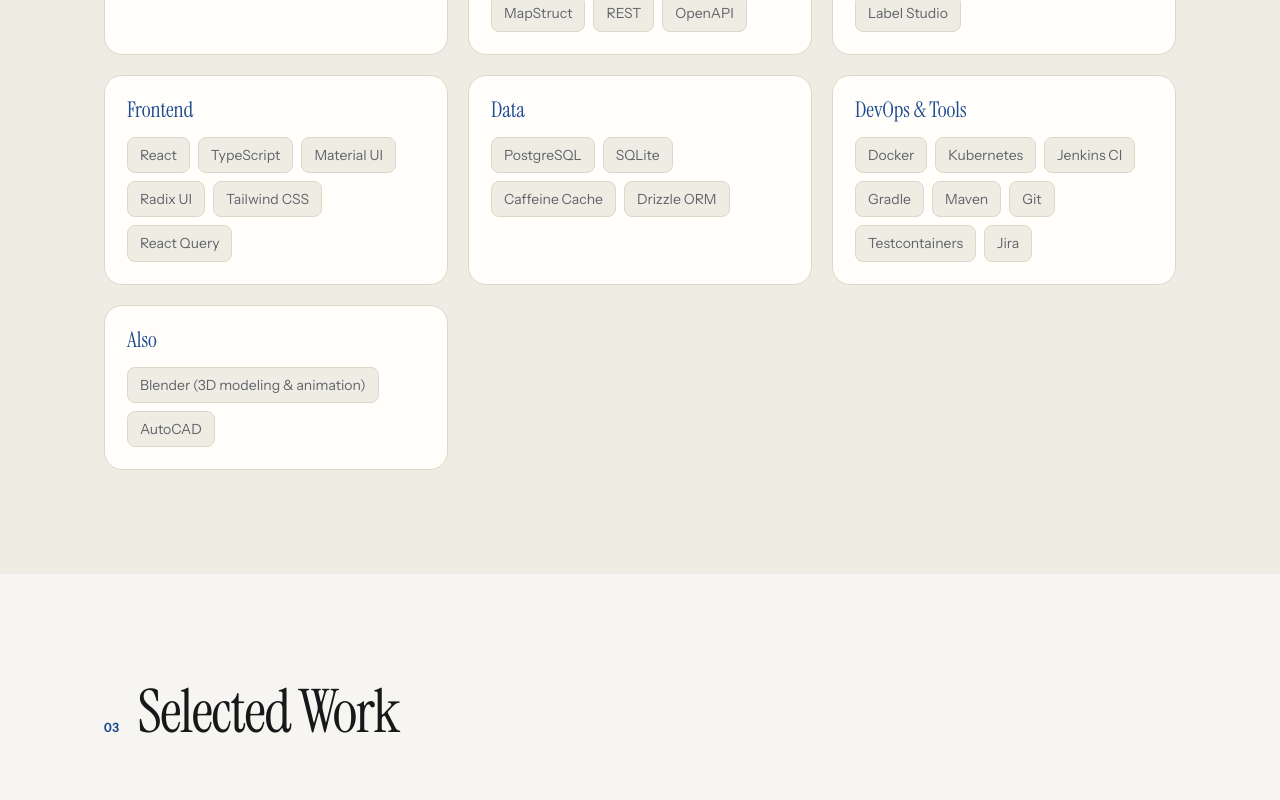
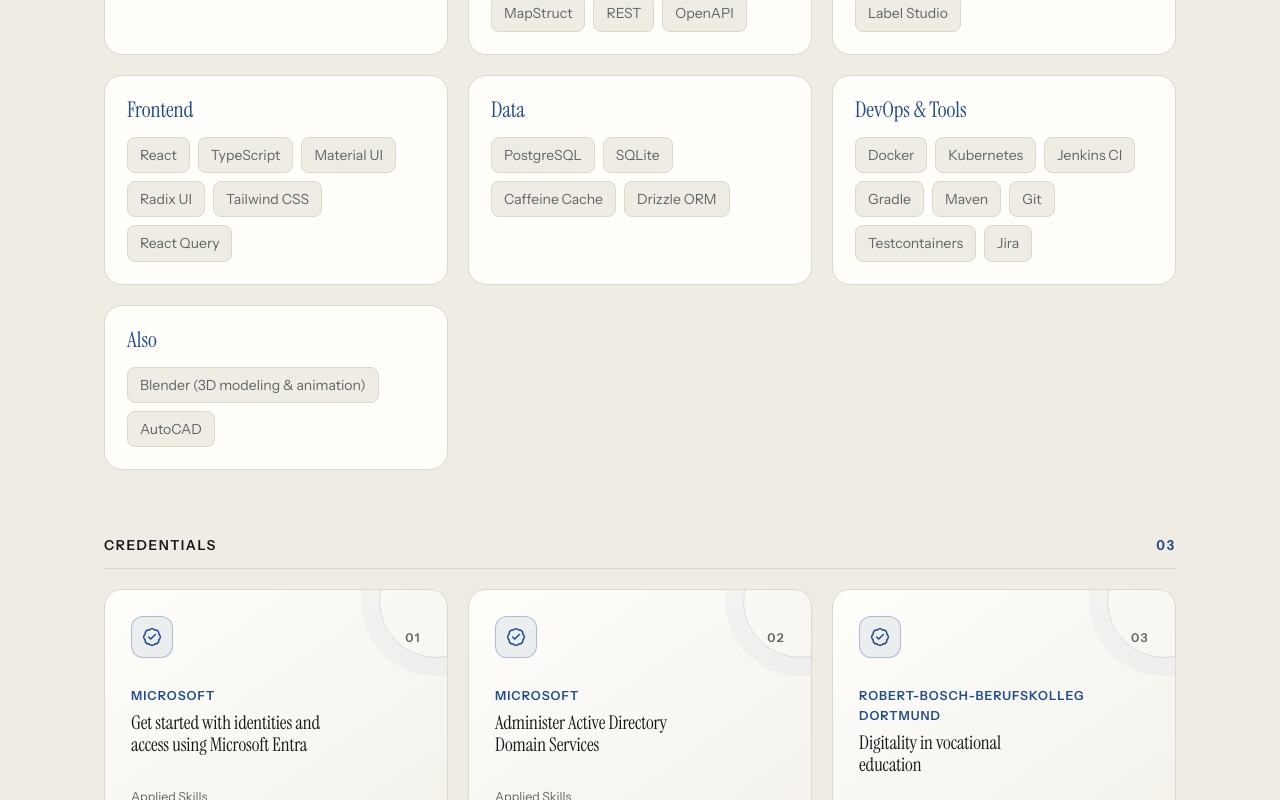
Before and after one commit to ATarasovHub/PersonalWebSite, a React (Vite) app: page / in a window 1280 px wide. Shown: the part 2000-2800 px from the top of the page. Built offline with nearby package versions, Linux system fonts and the light colour scheme.

Commit message:
Add professional credentials section

```diff
--- a/src/App.css
+++ b/src/App.css
@@ -678,6 +678,186 @@
   }
 }
 
+/* Credentials sit inside Skills as proof, not as a separate CV-like detour. */
+.credentials-block {
+  margin-top: 64px;
+}
+
+.credentials-heading {
+  display: flex;
+  align-items: center;
+  justify-content: space-between;
+  gap: 20px;
+  margin-bottom: 20px;
+  padding-bottom: 12px;
+  border-bottom: 1px solid var(--color-border);
+  color: var(--color-text);
+  font-size: 0.86rem;
+  font-weight: 600;
+  letter-spacing: 0.11em;
+  text-transform: uppercase;
+}
+
+.credentials-count {
+  color: var(--color-accent);
+  font-variant-numeric: tabular-nums;
+}
+
+.credentials-grid {
+  display: grid;
+  grid-template-columns: 1fr;
+  gap: 20px;
+}
+
+.credential-card {
+  position: relative;
+  display: flex;
+  flex-direction: column;
+  min-height: 100%;
+  padding: 24px;
+  overflow: hidden;
+  border: 1px solid var(--color-border);
+  border-radius: 18px;
+  background:
+    linear-gradient(145deg, var(--color-surface) 0%, var(--color-bg-elevated) 100%);
+  transition:
+    transform 0.55s cubic-bezier(0.22, 1, 0.36, 1),
+    border-color 0.45s ease,
+    box-shadow 0.55s ease;
+}
+
+.credential-card::after {
+  content: '';
+  position: absolute;
+  top: -46px;
+  right: -46px;
+  width: 112px;
+  height: 112px;
+  border: 1px solid rgba(var(--color-accent-rgb), 0.16);
+  border-radius: 50%;
+  box-shadow: 0 0 0 18px rgba(var(--color-accent-rgb), 0.035);
+  pointer-events: none;
+  transition: transform 0.7s cubic-bezier(0.22, 1, 0.36, 1);
+}
+
+.credential-card:hover {
+  transform: translateY(-6px);
+  border-color: var(--color-accent-dim);
+  box-shadow: 0 22px 46px -24px rgba(var(--color-shadow-rgb), var(--shadow-alpha-lift));
+}
+
+.credential-card:hover::after {
+  transform: scale(1.18);
+}
+
+.credential-topline {
+  display: flex;
+  align-items: center;
+  justify-content: space-between;
+  margin-bottom: 28px;
+}
+
+.credential-mark {
+  display: inline-flex;
+  align-items: center;
+  justify-content: center;
+  width: 42px;
+  height: 42px;
+  border: 1px solid rgba(var(--color-accent-rgb), 0.3);
+  border-radius: 12px;
+  background: rgba(var(--color-accent-rgb), 0.08);
+  color: var(--color-accent);
+}
+
+.credential-index {
+  color: var(--color-text-muted);
+  font-size: 0.76rem;
+  font-weight: 600;
+  letter-spacing: 0.12em;
+}
+
+.credential-issuer {
+  margin-bottom: 6px;
+  color: var(--color-accent);
+  font-size: 0.78rem;
+  font-weight: 600;
+  letter-spacing: 0.08em;
+  text-transform: uppercase;
+}
+
+.credential-card h3 {
+  max-width: 22ch;
+  min-height: 3.45em;
+  font-size: 1.18rem;
+  line-height: 1.16;
+}
+
+.credential-type {
+  margin-top: 10px;
+  color: var(--color-text-muted);
+  font-size: 0.78rem;
+}
+
+.credential-summary {
+  margin-top: 18px;
+  color: var(--color-text-muted);
+  font-size: 0.9rem;
+  line-height: 1.55;
+}
+
+.credential-skills {
+  display: flex;
+  flex-wrap: wrap;
+  gap: 7px;
+  margin-top: 20px;
+}
+
+.credential-skills span {
+  padding: 5px 9px;
+  border: 1px solid var(--color-border);
+  border-radius: 999px;
+  color: var(--color-text-muted);
+  font-size: 0.74rem;
+  line-height: 1.2;
+}
+
+.credential-link {
+  display: inline-flex;
+  align-items: center;
+  gap: 7px;
+  align-self: flex-start;
+  margin-top: auto;
+  padding-top: 24px;
+  color: var(--color-accent);
+  font-size: 0.86rem;
+  font-weight: 600;
+  text-decoration: underline;
+  text-decoration-color: transparent;
+  text-underline-offset: 4px;
+  transition: gap 0.3s ease, text-decoration-color 0.3s ease;
+}
+
+.credential-link:hover {
+  gap: 10px;
+  text-decoration-color: currentColor;
+}
+
+@media (min-width: 960px) {
+  .credentials-grid {
+    grid-template-columns: repeat(3, 1fr);
+  }
+
+  .credential-card {
+    padding: 26px;
+  }
+}
+
+@media (max-width: 959px) {
+  .credential-card h3 {
+    min-height: 0;
+  }
+}
+
 /* ---------- projects carousel ---------- */
 
 /* Full-bleed track: the cards run past the container on both sides. */
--- a/src/components/Skills.tsx
+++ b/src/components/Skills.tsx
@@ -1,6 +1,7 @@
 import Section from './Section'
 import Reveal from './Reveal'
 import { useLanguage } from '../i18n/useLanguage'
+import { BadgeCheck, ExternalLink } from 'lucide-react'
 
 export default function Skills() {
   const { content } = useLanguage()
@@ -18,6 +19,55 @@
           </Reveal>
         ))}
       </div>
+
+      <div className="credentials-block">
+        <Reveal>
+          <div className="credentials-heading">
+            <span>{content.credentialsHeading}</span>
+            <span className="credentials-count" aria-label={`${content.credentials.length} ${content.credentialsHeading}`}>
+              {String(content.credentials.length).padStart(2, '0')}
+            </span>
+          </div>
+        </Reveal>
+
+        <div className="credentials-grid">
+          {content.credentials.map((credential, i) => (
+            <Reveal key={credential.title} delay={i * 0.06}>
+              <article className="credential-card">
+                <div className="credential-topline">
+                  <span className="credential-mark" aria-hidden="true">
+                    <BadgeCheck size={20} strokeWidth={1.8} />
+                  </span>
+                  <span className="credential-index">{String(i + 1).padStart(2, '0')}</span>
+                </div>
+
+                <p className="credential-issuer">{credential.issuer}</p>
+                <h3>{credential.title}</h3>
+                <p className="credential-type">{credential.type}</p>
+                <p className="credential-summary">{credential.summary}</p>
+
+                <div className="credential-skills" aria-label={credential.skills.join(', ')}>
+                  {credential.skills.map((skill) => (
+                    <span key={skill}>{skill}</span>
+                  ))}
+                </div>
+
+                {credential.href && credential.action && (
+                  <a
+                    className="credential-link"
+                    href={credential.href}
+                    target="_blank"
+                    rel="noreferrer noopener"
+                  >
+                    {credential.action}
+                    <ExternalLink size={15} aria-hidden="true" />
+                  </a>
+                )}
+              </article>
+            </Reveal>
+          ))}
+        </div>
+      </div>
     </Section>
   )
 }
--- a/src/data/content.de.ts
+++ b/src/data/content.de.ts
@@ -78,6 +78,35 @@
     {
       title: 'Außerdem',
       items: ['Blender (3D-Modellierung & Animation)', 'AutoCAD'],
+    },
+  ],
+
+  credentialsHeading: 'Zertifikate',
+  credentials: [
+    {
+      title: 'Erste Schritte mit Identitäten und Zugriff mit Microsoft Entra',
+      issuer: 'Microsoft',
+      type: 'Applied Skills',
+      summary: 'Grundlagen zu Identitäten und Zugriff mit Microsoft Entra.',
+      skills: ['Microsoft Entra', 'Identität & Zugriff'],
+      href: 'https://learn.microsoft.com/api/credentials/share/ru-ru/AndriiTarasov-8792/25E2D1948CDA2AD8?sharingId=3CBCE2933DC353C5',
+      action: 'Nachweis ansehen',
+    },
+    {
+      title: 'Active Directory Domain Services administrieren',
+      issuer: 'Microsoft',
+      type: 'Applied Skills',
+      summary: 'Domänencontroller, AD-DS-Objekte, Gruppenrichtlinien und Sicherheitsverwaltung.',
+      skills: ['Active Directory', 'Gruppenrichtlinien'],
+      href: 'https://learn.microsoft.com/ru-ru/credentials/applied-skills/administer-active-directory-domain-services/',
+      action: 'Nachweis ansehen',
+    },
+    {
+      title: 'Digitalität in der beruflichen Bildung',
+      issuer: 'Robert-Bosch-Berufskolleg Dortmund',
+      type: 'Zusatzqualifikation · 11. Juli 2025',
+      summary: 'Digitale Arbeitsumgebungen, Kommunikation, Netzwerke, Datenschutz und Informationssicherheit.',
+      skills: ['Digitale Arbeitswelt', 'Netzwerke', 'Informationssicherheit'],
     },
   ],
 
--- a/src/data/content.en.ts
+++ b/src/data/content.en.ts
@@ -78,6 +78,35 @@
     {
       title: 'Also',
       items: ['Blender (3D modeling & animation)', 'AutoCAD'],
+    },
+  ],
+
+  credentialsHeading: 'Credentials',
+  credentials: [
+    {
+      title: 'Get started with identities and access using Microsoft Entra',
+      issuer: 'Microsoft',
+      type: 'Applied Skills',
+      summary: 'Identity and access fundamentals with Microsoft Entra.',
+      skills: ['Microsoft Entra', 'Identity & access'],
+      href: 'https://learn.microsoft.com/api/credentials/share/ru-ru/AndriiTarasov-8792/25E2D1948CDA2AD8?sharingId=3CBCE2933DC353C5',
+      action: 'View credential',
+    },
+    {
+      title: 'Administer Active Directory Domain Services',
+      issuer: 'Microsoft',
+      type: 'Applied Skills',
+      summary: 'Domain controllers, AD DS objects, Group Policy and security administration.',
+      skills: ['Active Directory', 'Group Policy'],
+      href: 'https://learn.microsoft.com/ru-ru/credentials/applied-skills/administer-active-directory-domain-services/',
+      action: 'View credential',
+    },
+    {
+      title: 'Digitality in vocational education',
+      issuer: 'Robert-Bosch-Berufskolleg Dortmund',
+      type: 'Additional qualification · 11 Jul 2025',
+      summary: 'Digital work environments, communication, networks, data protection and information security.',
+      skills: ['Digital workflows', 'Networks', 'Information security'],
     },
   ],
 
```
Also changed, not shown: src/data/types.ts (+12 -0 lines).
